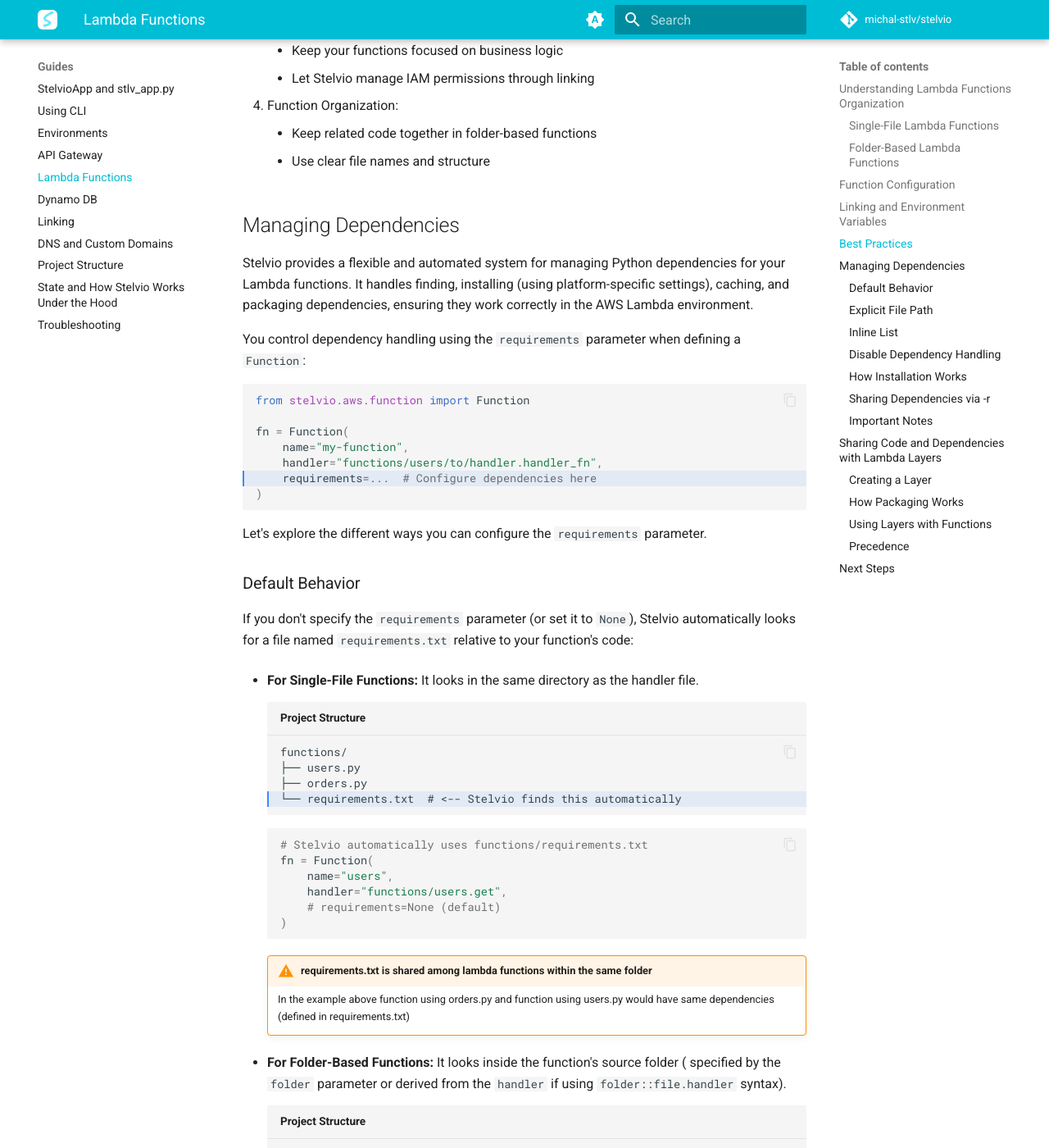
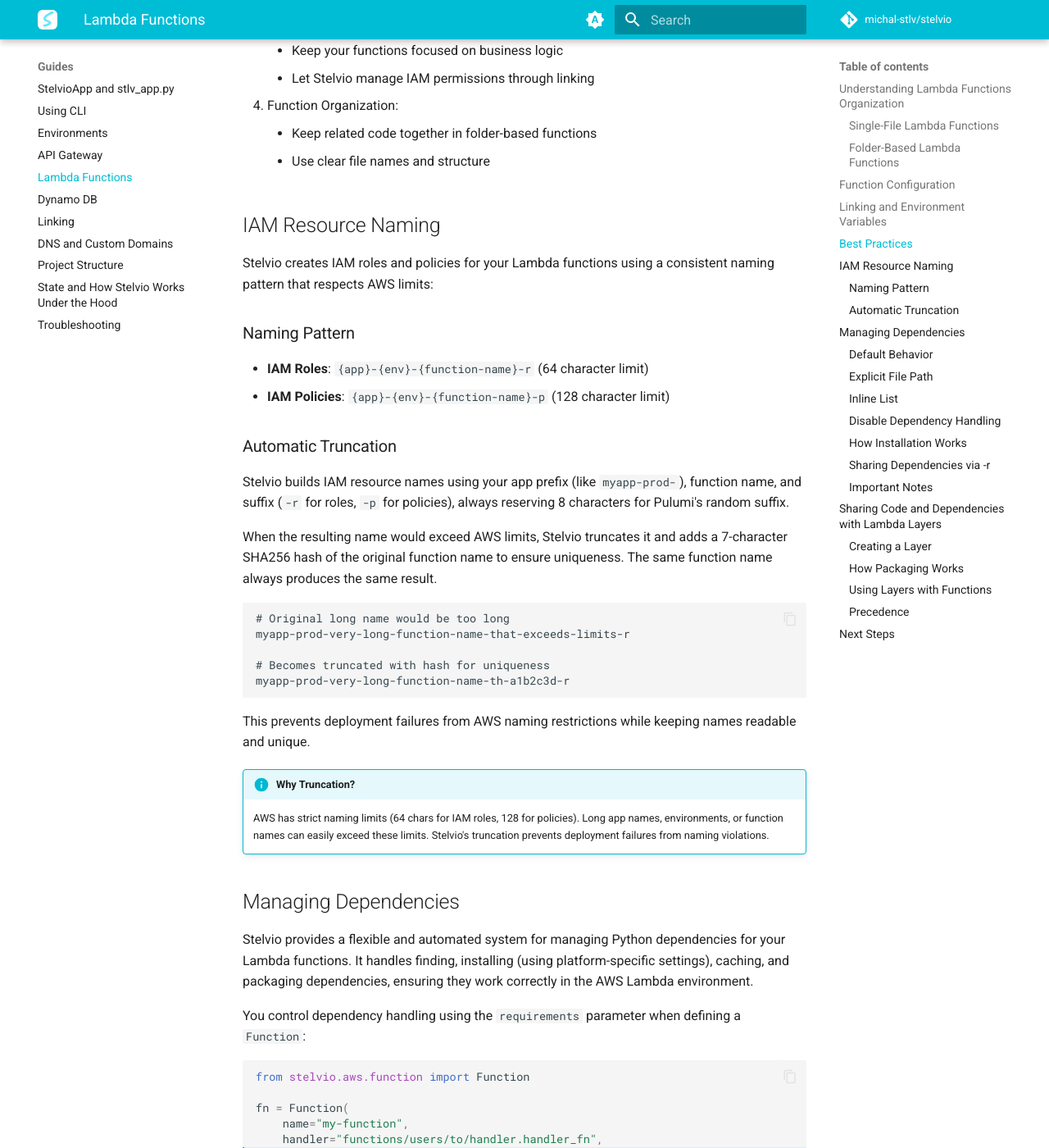
Before and after one commit to stelviodev/stelvio, an MkDocs documentation site: the page built from docs/guides/lambda.md, in a window 1280 px wide and 1400 px high, scrolled down 4187 px. Shown: the whole window at 82% size. Built offline with MkDocs 1.6.1 and Material for MkDocs 9.7.7, drawn with Linux system fonts in a browser that asks for light colours; comment, search, counter and statistics services are not loaded.

Commit message:
docs update

````diff
--- a/docs/guides/lambda.md
+++ b/docs/guides/lambda.md
@@ -199,6 +199,34 @@
 4. Function Organization:
     - Keep related code together in folder-based functions
     - Use clear file names and structure
+
+## IAM Resource Naming
+
+Stelvio creates IAM roles and policies for your Lambda functions using a consistent naming pattern that respects AWS limits:
+
+### Naming Pattern
+
+- **IAM Roles**: `{app}-{env}-{function-name}-r` (64 character limit)
+- **IAM Policies**: `{app}-{env}-{function-name}-p` (128 character limit)
+
+### Automatic Truncation
+
+Stelvio builds IAM resource names using your app prefix (like `myapp-prod-`), function name, and suffix (`-r` for roles, `-p` for policies), always reserving 8 characters for Pulumi's random suffix.
+
+When the resulting name would exceed AWS limits, Stelvio truncates it and adds a 7-character SHA256 hash of the original function name to ensure uniqueness. The same function name always produces the same result.
+
+```text
+# Original long name would be too long
+myapp-prod-very-long-function-name-that-exceeds-limits-r
+
+# Becomes truncated with hash for uniqueness
+myapp-prod-very-long-function-name-th-a1b2c3d-r
+```
+
+This prevents deployment failures from AWS naming restrictions while keeping names readable and unique.
+
+!!! info "Why Truncation?"
+    AWS has strict naming limits (64 chars for IAM roles, 128 for policies). Long app names, environments, or function names can easily exceed these limits. Stelvio's truncation prevents deployment failures from naming violations.
 
 ## Managing Dependencies
 
````
Also changed, not shown: docs/getting-started/quickstart.md (+6 -6 lines), docs/guides/environments.md (+3 -0 lines).
